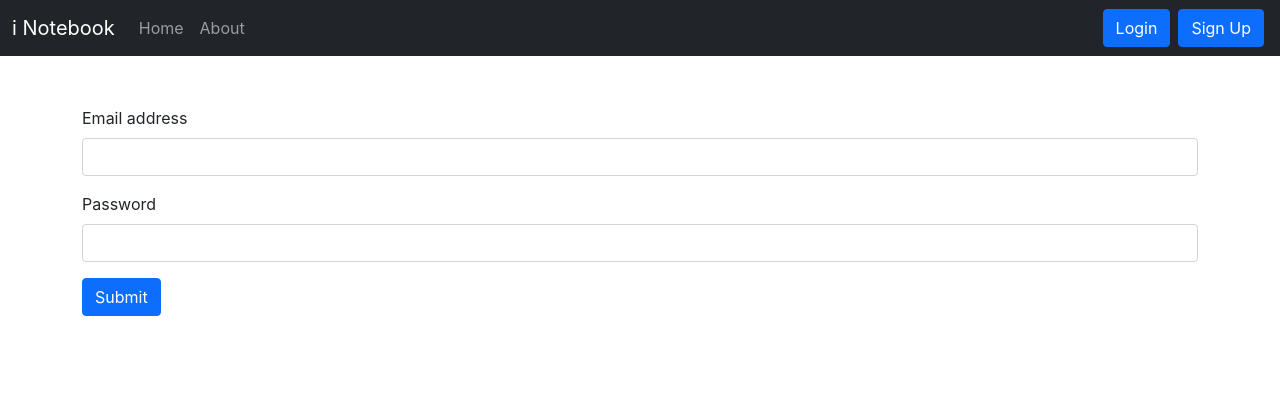
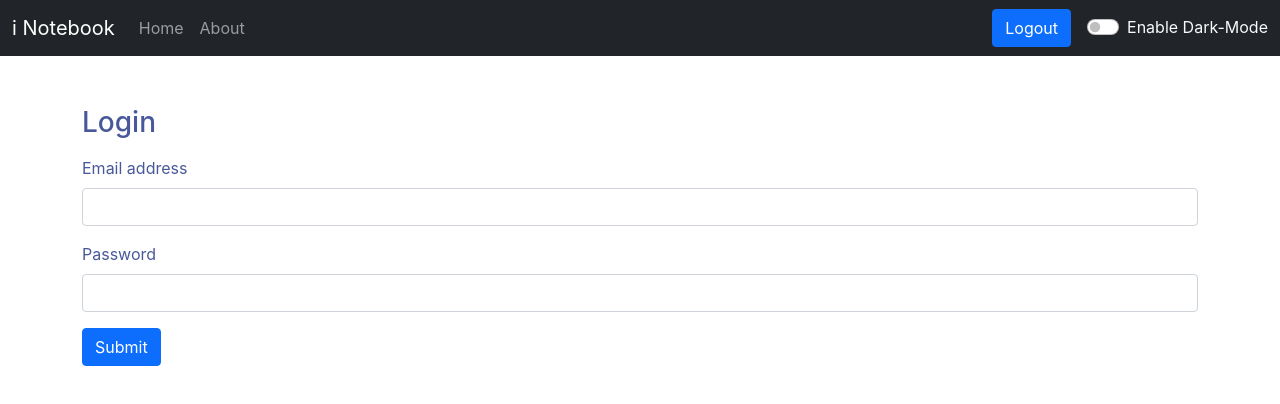
Before and after one commit to irfan378/I-Notebook, a React (Create React App) app in the folder inotebook/: page /login in a window 1280 px wide. Shown: the top 404 px of the page. Built offline with nearby package versions, Linux system fonts and the light colour scheme; sample sign-in values are in the browser's storage.

Commit message:
added dark mode

```diff
--- a/inotebook/src/App.js
+++ b/inotebook/src/App.js
@@ -14,6 +14,7 @@ import Login from './Components/Login';
 import Signup from './Components/Signup';
 function App() {
   const [alert, setAlert] = useState(null);
+  const [mode, setMode] = useState('light'); //wheather dark mode is enabled or not
   const showAlert = (message, type) => {
     setAlert({
       msg: message,
@@ -23,16 +24,30 @@ function App() {
       setAlert(null)
     }, 1500);
   }
+  const toggleMode = () => {
+    if (mode === 'light') {
+      setMode('dark');
+      document.body.style.backgroundColor = 'black';
+
+
+    }
+    else {
+      setMode('light');
+      document.body.style.backgroundColor = 'white';
+
+    }
+
+  }
   return (
 
     <>
       <NoteState>
         <Router>
-          <Navbar></Navbar>
+          <Navbar mode={mode} toggleMode={toggleMode}></Navbar>
           <Alert alert={alert} />
           <div className="container">
             <Routes>
-              <Route exact path="/" element={<Home showAlert={showAlert} />} />
+              <Route exact path="/" element={<Home showAlert={showAlert} mode={mode} />} />
               <Route exact path="/about" element={<About />} />
               <Route exact path="/login" element={<Login showAlert={showAlert} />} />
               <Route exact path="/signup" element={<Signup showAlert={showAlert} />} />
--- a/inotebook/src/Components/About.js
+++ b/inotebook/src/Components/About.js
@@ -1,10 +1,15 @@
 
 import React from 'react'
 
-export const About = () => {
+export const About = (props) => {
+    let myStyle = {
+        color: props.mode === 'dark' ? 'white' : '#48599a',
+        backgroundColor: props.mode === 'dark' ? '#48599a' : 'dark'
+    }
     return (
-        <div>
+        <div style={myStyle}>
             <h2>This is About </h2>
+            <p>This is the iNotebook app where you can store your notes on cloud</p>
         </div>
     )
 }
--- a/inotebook/src/Components/AddNote.js
+++ b/inotebook/src/Components/AddNote.js
@@ -14,13 +14,18 @@ const AddNote = (props) => {
     const onChange = (e) => {
         setNote({ ...note, [e.target.name]: e.target.value })
     }
+    let myStyle = {
+        color: props.mode === 'dark' ? 'white' : '#48599a',
+        backgroundColor: props.mode === 'dark' ? '#48599a' : 'dark '
+    }
+
     return (
         <div>
-            <div className="container my-3">
+            <div className="container my-3" style={myStyle}>
                 <h2>Add a note</h2>
-                <form className='my-3'>
-                    <div className="mb-3">
-                        <label htmlFor="title" className="form-label">Title</label>
+                <form className='my-3' >
+                    <div className="mb-3" >
+                        <label htmlFor="title" className="form-label" >Title</label>
                         <input type="text" className="form-control" id="title" name="title" aria-describedby="emailHelp" value={note.title} onChange={onChange} minLength={5} required />
 
                     </div>
--- a/inotebook/src/Components/Login.js
+++ b/inotebook/src/Components/Login.js
@@ -8,7 +8,7 @@ const Login = (props) => {
 
     const handleSubmit = async (e) => {
         e.preventDefault();
-        const { name, email, password } = credentials;
+        const { email, password } = credentials;
         const response = await fetch('http://localhost:5000/api/auth/login', {
             method: 'POST',
             headers: {
@@ -36,8 +36,13 @@ const Login = (props) => {
     const onChange = (e) => {
         setCredentials({ ...credentials, [e.target.name]: e.target.value })
     }
+    let myStyle = {
+        color: props.mode === 'dark' ? 'white' : '#48599a',
+        backgroundColor: props.mode === 'dark' ? '#48599a' : 'dark '
+    }
     return (
-        <div>
+        <div style={myStyle}>
+            <h3 className='mb-3'>Login</h3>
             <form onSubmit={handleSubmit}>
                 <div className="mb-3">
                     <label htmlFor="email" className="form-label">Email address</label>
--- a/inotebook/src/Components/Navbar.js
+++ b/inotebook/src/Components/Navbar.js
@@ -1,7 +1,12 @@
 import React from 'react'
-import { Link, useLocation } from 'react-router-dom';
+import { Link, useNavigate, useLocation } from 'react-router-dom';
 
-const Navbar = () => {
+const Navbar = (props) => {
+    let navigate = useNavigate();
+    const handleLogout = () => {
+        localStorage.removeItem('token');
+        navigate("/login");
+    }
     let location = useLocation();
 
     return (
@@ -21,10 +26,14 @@ const Navbar = () => {
                         </li>
 
                     </ul>
-                    <form className="d-flex">
-                        <Link className="btn btn-primary mx-1" to="/login" role="button">Login</Link>
-                        <Link className="btn btn-primary mx-1" to="/signup" role="button">Sign Up</Link>
-                    </form>
+                    {!localStorage.getItem('token') ? <form className="d-flex">
+                        <Link className="btn btn-primary mx-3" to="/login" role="button">Login</Link>
+                        <Link className="btn btn-primary mx-3" to="/signup" role="button">Sign Up</Link>
+                    </form> : <button onClick={handleLogout} className='btn btn-primary mx-3'>Logout</button>}
+                    <div className={`form-check form-switch text-${props.mode === 'light' ? 'light' : 'dark'}`}>
+                        <input className="form-check-input" type="checkbox" role="switch" id="flexSwitchCheckDefault" onClick={props.toggleMode} />
+                        <label className="form-check-label" htmlFor="flexSwitchCheckDefault">Enable Dark-Mode</label>
+                    </div>
                 </div>
             </div>
         </nav>
--- a/inotebook/src/Components/Noteitem.js
+++ b/inotebook/src/Components/Noteitem.js
@@ -5,6 +5,7 @@ const Noteitem = (props) => {
     const context = useContext(noteContext)
     const { deleteNote } = context;
     const { note, updateNote } = props;
+
     return (
         <div className='col-md-3'>
             <div className="card my-3">
--- a/inotebook/src/Components/Notes.js
+++ b/inotebook/src/Components/Notes.js
@@ -8,6 +8,7 @@ import { useNavigate } from 'react-router-dom'
 const Notes = (props) => {
     const context = useContext(noteContext);
     const { notes, getNotes, editNote } = context;
+
     let navigate = useNavigate();
     useEffect(() => {
         if (localStorage.getItem('token')) {
@@ -38,6 +39,11 @@ const Notes = (props) => {
     const onChange = (e) => {
         setNote({ ...note, [e.target.name]: e.target.value })
     }
+    let myStyle = {
+        color: props.mode === 'dark' ? 'white' : '#48599a',
+        backgroundColor: props.mode === 'dark' ? '#48599a' : 'dark'
+    }
+
     return (
         <>
             <AddNote showAlert={props.showAlert} />
@@ -77,7 +83,7 @@ const Notes = (props) => {
                 </div>
             </div>
 
-            <div className="row my-3">
+            <div className="row my-3" style={myStyle}>
                 <h2>Your Notes</h2>
                 <div className="container mx-2">
                     {notes.length === 0 && 'No notes to display'}
--- a/inotebook/src/Components/Signup.js
+++ b/inotebook/src/Components/Signup.js
@@ -32,9 +32,14 @@ const Signup = (props) => {
     const onChange = (e) => {
         setCredentials({ ...credentials, [e.target.name]: e.target.value })
     }
+    let myStyle = {
+        color: props.mode === 'dark' ? 'white' : '#48599a',
+        backgroundColor: props.mode === 'dark' ? '#48599a' : 'dark'
+    }
     return (
-        <div>
+        <div style={myStyle}>
             <form onSubmit={handleSubmit}>
+                <h3 className='mb-3'>Sign Up</h3>
                 <div className="mb-3">
                     <label htmlFor="name" className="form-label">Name</label>
                     <input type="text" className="form-control" id="name" aria-describedby="emailHelp" onChange={onChange} name='name' />
```
